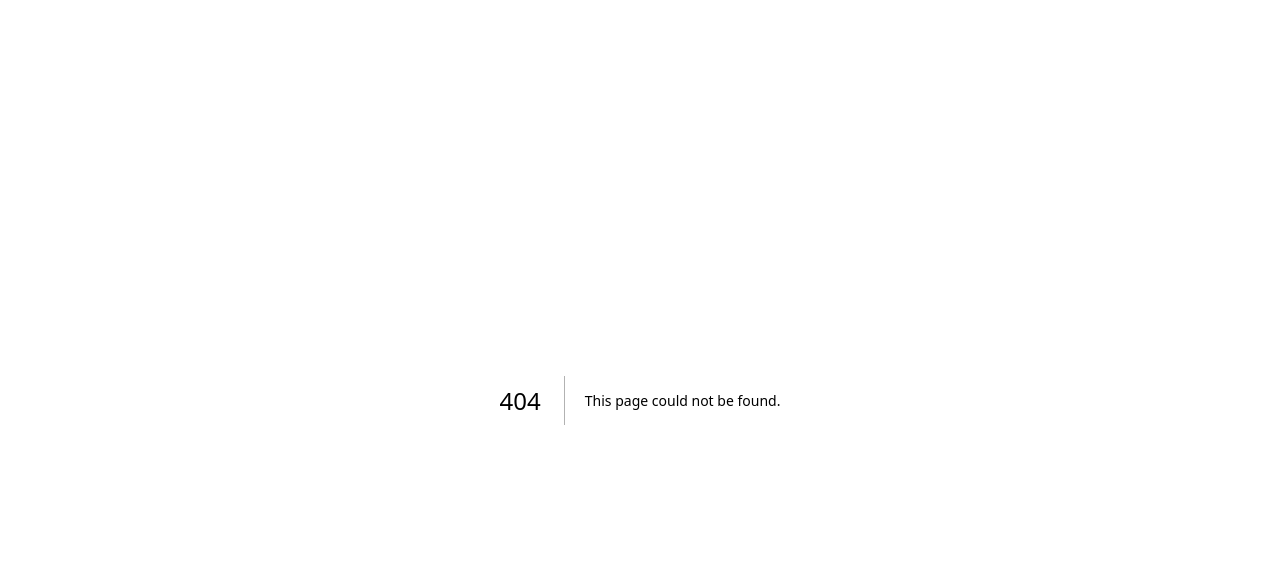
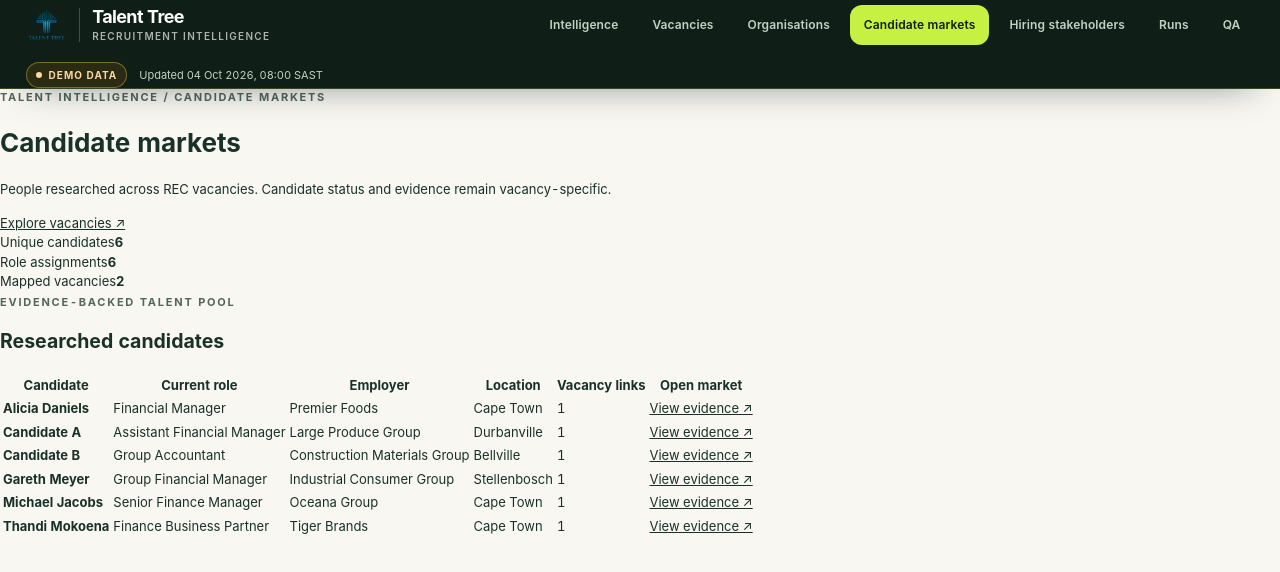
Before and after one commit to Mumoxa/REC, a Next.js app: page /candidates in a window 1280 px wide. Before the commit this address had no page. Shown: the top 572 px of the page. Built offline with nearby package versions, Linux system fonts and the light colour scheme.

Commit message:
feat(ui): implement live REC candidates screen from Pro reference

```diff
--- /dev/null
+++ b/src/app/candidates/page.tsx
@@ -0,0 +1,19 @@
+import Link from "next/link";
+import { AppHeader } from "@/components/shell/app-header";
+import { getWorkspaceSnapshot } from "@/lib/data/repository";
+export const dynamic = "force-dynamic";
+export default async function CandidateMarketsPage() {
+ const snapshot=await getWorkspaceSnapshot();
+ const people=new Map<string,{name:string;title:string;employer:string;location:string;roles:{id:string;title:string;bucket:string;qa:string}[]}>();
+ for(const v of snapshot.vacancies)for(const c of v.candidates){
+  const person=people.get(c.candidateId)??{name:c.name,title:c.currentTitle,employer:c.currentEmployer,location:c.location,roles:[]};
+  person.roles.push({id:v.id,title:v.title,bucket:c.marketBucket,qa:c.qaStatus});
+  people.set(c.candidateId,person);
+ }
+ const rows=[...people.entries()].sort((a,b)=>b[1].roles.length-a[1].roles.length||a[1].name.localeCompare(b[1].name));
+ return <main className="page-shell rec-pro-page"><AppHeader current="CANDIDATES" demoMode={snapshot.demoMode} generatedAt={snapshot.generatedAt}/><div className="rec-pro-content">
+  <div className="rec-pro-heading"><div><div className="eyebrow">Talent intelligence / Candidate markets</div><h1>Candidate markets</h1><p>People researched across REC vacancies. Candidate status and evidence remain vacancy-specific.</p></div><Link className="rec-pro-action" href="/">Explore vacancies ↗</Link></div>
+  <div className="rec-pro-kpis"><div className="rec-pro-kpi"><span>Unique candidates</span><strong>{rows.length}</strong></div><div className="rec-pro-kpi"><span>Role assignments</span><strong>{rows.reduce((n,[,r])=>n+r.roles.length,0)}</strong></div><div className="rec-pro-kpi"><span>Mapped vacancies</span><strong>{snapshot.vacancies.filter(v=>v.candidates.length>0).length}</strong></div></div>
+  <section className="rec-pro-panel"><div className="rec-pro-panel-heading"><div><span className="eyebrow">Evidence-backed talent pool</span><h2>Researched candidates</h2></div></div><div className="rec-pro-table-scroll"><table className="rec-pro-table"><thead><tr><th>Candidate</th><th>Current role</th><th>Employer</th><th>Location</th><th>Vacancy links</th><th>Open market</th></tr></thead><tbody>{rows.map(([id,p])=><tr key={id}><td><strong>{p.name}</strong></td><td>{p.title||"Not recorded"}</td><td>{p.employer||"Not recorded"}</td><td>{p.location||"Not recorded"}</td><td>{p.roles.length}</td><td><Link href={`/?vacancy=${encodeURIComponent(p.roles[0].id)}`}>View evidence ↗</Link></td></tr>)}</tbody></table>{!rows.length?<p className="rec-pro-empty">No candidate research has been published yet.</p>:null}</div></section>
+ </div></main>;
+}
```
